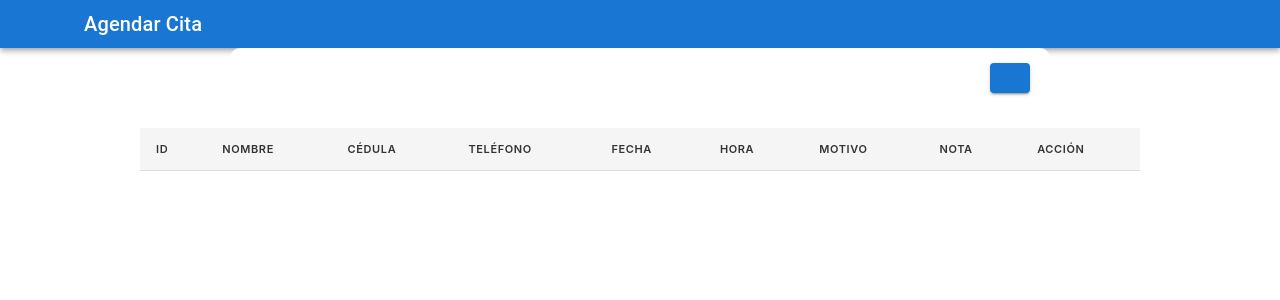
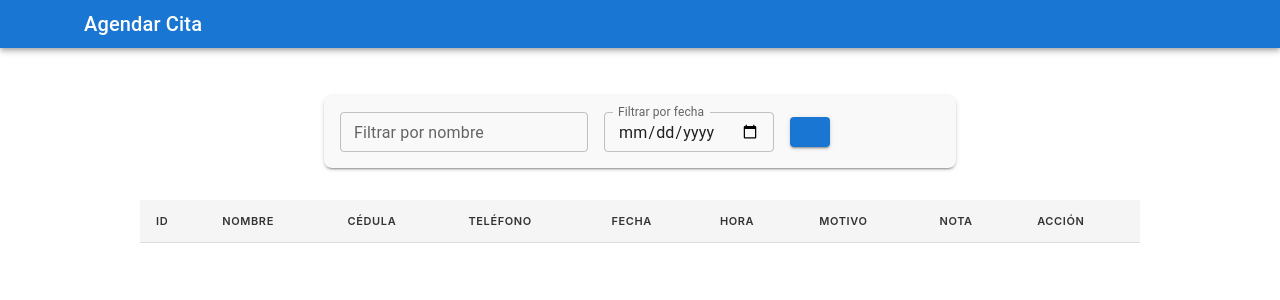
Before and after one commit to haroldiaz/APP-CITAS, a React (Create React App) app: page /AgendarCita in a window 1280 px wide. Shown: the top 300 px of the page. Built offline with nearby package versions, Linux system fonts and the light colour scheme; some icons are missing.

Commit message:
feat: filtro de citas nombre-fecha

```diff
--- a/src/Componentes/Registro.jsx
+++ b/src/Componentes/Registro.jsx
@@ -103,7 +103,6 @@
 
     <div className="container-registro">
 
-
       <div className="container-formulario">
         <form onSubmit={agregarCita}>
           <Stack spacing={2}>
--- a/src/Pages/AgendarCita.jsx
+++ b/src/Pages/AgendarCita.jsx
@@ -10,7 +10,9 @@
 import AddIcon from '@mui/icons-material/Add';
 import AnimatedPage from '../Componentes/AnimatePage';
 import { motion, AnimatePresence } from 'framer-motion';
-import DenseAppBar  from '../Componentes/DenseAppBar.jsx';
+import DenseAppBar from '../Componentes/DenseAppBar.jsx';
+import Paper from '@mui/material/Paper';
+
 export default function AgendarCita() {
   const navigate = useNavigate();
 
@@ -29,6 +31,9 @@
   const [paginaActual, setPaginaActual] = useState(1);
   const citasPorPagina = 5;
   const [filaEliminando, setFilaEliminando] = useState(null);
+
+  const [filtroNombre, setFiltroNombre] = useState('');
+  const [filtroFecha, setFiltroFecha] = useState('');
 
   useEffect(() => {
     const listaGuardada = localStorage.getItem('citas');
@@ -65,15 +70,57 @@
     setOpenDialog(false);
   };
 
-  const totalPaginas = Math.ceil(citas.length / citasPorPagina);
-  const citasPaginadas = citas.slice((paginaActual - 1) * citasPorPagina, paginaActual * citasPorPagina);
+  const citasFiltradas = citas.filter((cita) => {
+    const coincideNombre = cita.nombre.toLowerCase().includes(filtroNombre.toLowerCase());
+    const coincideFecha = filtroFecha === '' || cita.fecha === filtroFecha;
+    return coincideNombre && coincideFecha;
+  });
+
+  const totalPaginas = Math.ceil(citasFiltradas.length / citasPorPagina);
+
+  const citasPaginadas = citasFiltradas.slice(
+    (paginaActual - 1) * citasPorPagina,
+    paginaActual * citasPorPagina
+  );
 
   return (
     <AnimatedPage>
-       <DenseAppBar name="Agendar Cita"></DenseAppBar >
+      <DenseAppBar name="Agendar Cita" />
       <div className="container-cita">
 
-        <div className="container-btn">
+
+        {/* FILTROS CON PAPER */}
+        <Paper
+          elevation={2}
+          sx={{
+            padding: 2,
+            marginTop:6,
+            marginBottom: 4,
+            borderRadius: 2,
+            backgroundColor: '#f9f9f9',
+            display: 'flex',
+            gap: 2,
+            flexWrap: 'wrap',
+            alignItems: 'center',
+            width:'600px'
+          }}
+        >
+          <TextField
+            label="Filtrar por nombre"
+            variant="outlined"
+            size="small"
+            value={filtroNombre}
+            onChange={(e) => setFiltroNombre(e.target.value)}
+          />
+          <TextField
+            label="Filtrar por fecha"
+            type="date"
+            variant="outlined"
+            size="small"
+            value={filtroFecha}
+            onChange={(e) => setFiltroFecha(e.target.value)}
+            InputLabelProps={{ shrink: true }}
+          />
           <Button
             variant="contained"
             onClick={handleRegistrarCita}
@@ -81,7 +128,7 @@
           >
             <AddIcon />
           </Button>
-        </div>
+        </Paper>
 
         <div className="tabla-container">
           <table style={{ borderCollapse: "collapse", width: "100%" }}>
@@ -152,8 +199,8 @@
             </AnimatePresence>
           </table>
 
-          {citas.length > citasPorPagina && (
-            <div className="paginacion">
+          {totalPaginas > 1 && (
+            <div className="paginacion" style={{ marginTop: "16px" }}>
               {[...Array(totalPaginas)].map((_, i) => (
                 <Button
                   key={i}
@@ -168,6 +215,7 @@
           )}
         </div>
 
+        {/* MODAL EDICIÓN */}
         <Dialog
           open={openDialog}
           onClose={() => setOpenDialog(false)}
--- a/src/Styles/AgendarCita.css
+++ b/src/Styles/AgendarCita.css
@@ -3,18 +3,6 @@
   flex-direction: column;
   align-items: center;
   justify-content: center;
-}
-
-.container-btn {
-  background-color: #ffffff;
-  width: 800px;
-  height: 60px;
-  margin: 0 auto 20px auto;
-  border-radius: 10px;
-  display: flex;
-  justify-content: flex-end;
-  align-items: center;
-  padding-right: 20px;
 }
 
 .btn-agendar {
--- a/src/Styles/Registro.css
+++ b/src/Styles/Registro.css
@@ -1,9 +1,9 @@
 .container-registro {
   display: block;
   max-width: 620px;
-  margin: 20px auto;
+  margin: 10px auto;
   border: 1px solid rgb(215, 215, 215);
-  padding: 24px;
+  padding: 10px;
   background-color: #ffffff;
   border-radius: 16px;
   box-shadow: 0 4px 24px rgba(0, 0, 0, 0.08);
@@ -45,7 +45,6 @@
 
 .container-formulario
 {
-
-  padding: 4%;
-  margin: 20px;
+  padding: 2%;
+  margin:10px;
 }
```
